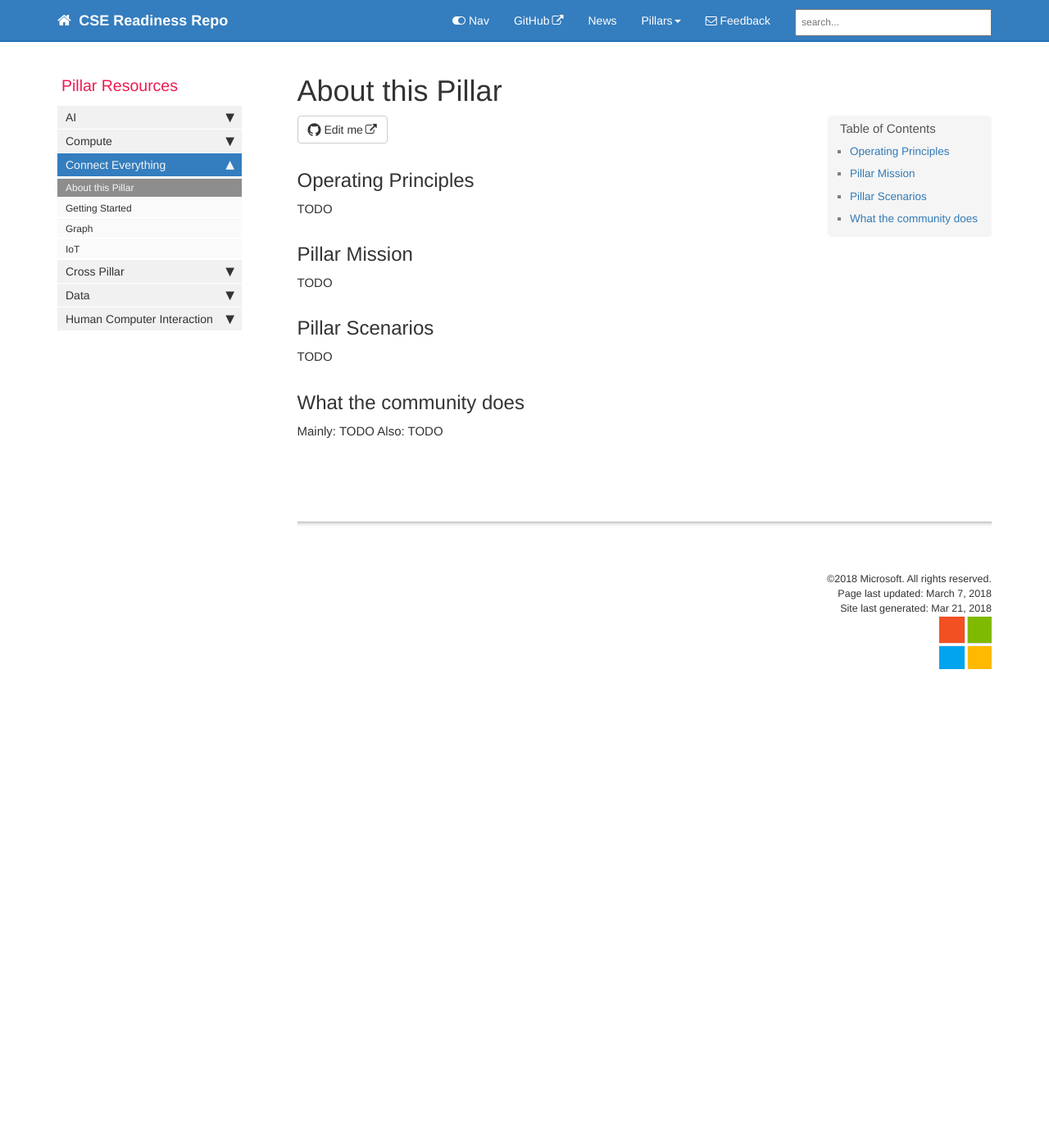
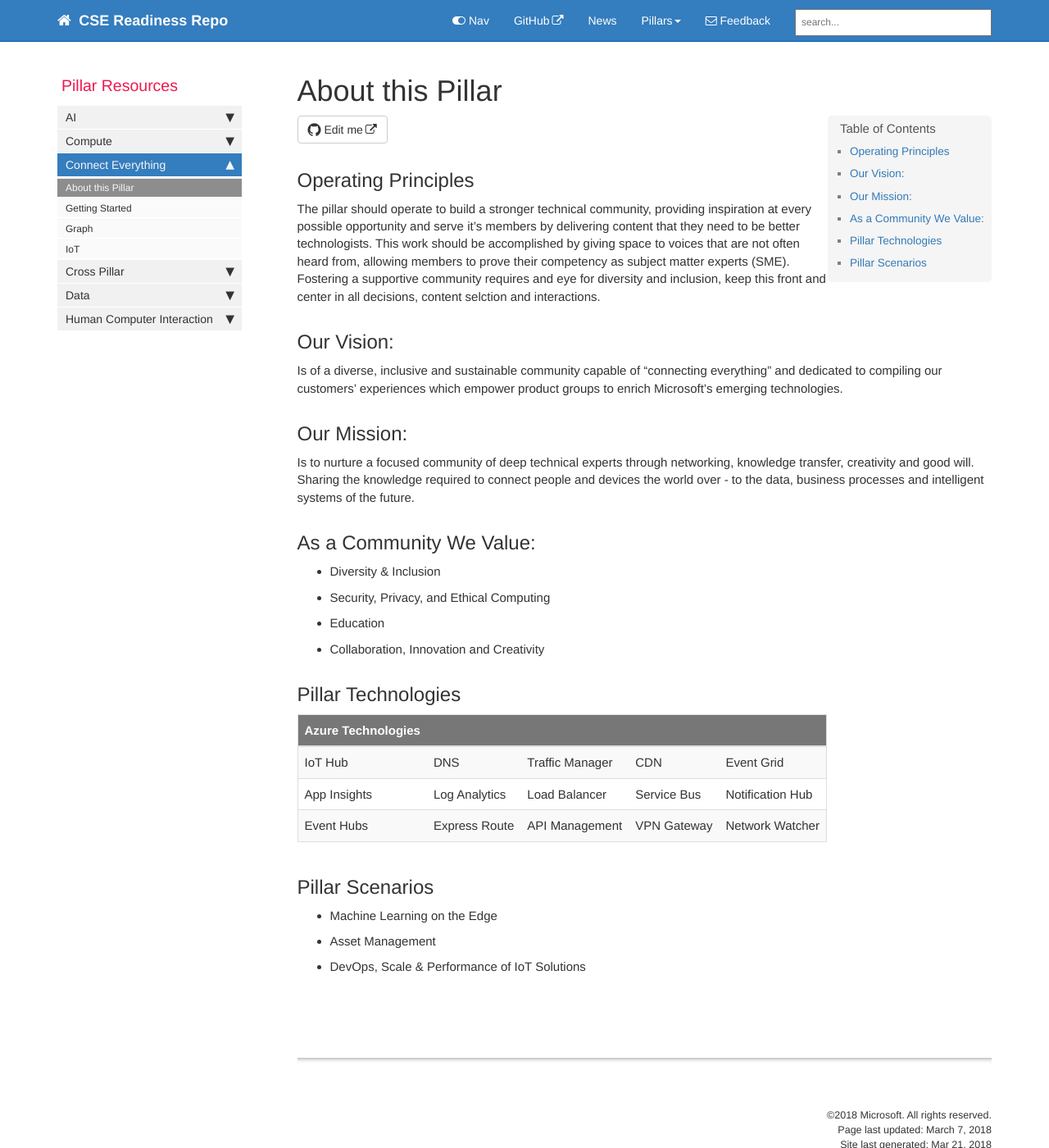
Before and after one commit to microsoft/CSE-Readiness, a Jekyll site: the page built from docs/pages/ConnectEverything/connecteverything.md, in a window 1280 px wide and 1400 px high. Shown: the whole window at 82% size. Built offline with Jekyll 4.4.1, drawn with Linux system fonts in a browser that asks for light colours; nearby versions of some CDN libraries; comment, search, counter and statistics services are not loaded.

Commit message:
Add Pillar Info

```diff
--- a/docs/pages/ConnectEverything/connecteverything.md
+++ b/docs/pages/ConnectEverything/connecteverything.md
@@ -10,20 +10,30 @@ folder: ConnectEverything
 <!-- Here is where the Pillar leads can put in the main goals/principles of the Pillar -->
 
 ## Operating Principles
+The pillar should operate to build a stronger technical community, providing inspiration at every possible opportunity and serve it's members by delivering content that they need to be better technologists.  This work should be accomplished by giving space to voices that are not often heard from, allowing members to prove their competency as subject matter experts (SME).  Fostering a supportive community requires and eye for diversity and inclusion, keep this front and center in all decisions, content selction and interactions.
 
-TODO
+## Our Vision:
+Is of a diverse, inclusive and sustainable community capable of “connecting everything” and dedicated to compiling our customers’ experiences which empower product groups to enrich Microsoft’s emerging technologies.
 
-## Pillar Mission
+## Our Mission:
+Is to nurture a focused community of deep technical experts through networking, knowledge transfer, creativity and good will.  Sharing the knowledge required to connect people and devices the world over - to the data, business processes and intelligent systems of the future.
 
-TODO
+## As a Community We Value:
+- Diversity & Inclusion
+- Security, Privacy, and Ethical Computing
+- Education
+- Collaboration, Innovation and Creativity
+
+## Pillar Technologies
+
+| Azure Technologies   |
+|---|---|---|---|---|
+|  IoT Hub | DNS  | Traffic Manager  | CDN  | Event Grid  |
+| App Insights  | Log Analytics  | Load Balancer  |  Service Bus | Notification Hub  |
+|  Event Hubs | Express Route  | API Management  | VPN Gateway  | Network Watcher  |
 
 ## Pillar Scenarios
 
-TODO
-
-## What the community does
-
-Mainly:
-TODO
-Also:
-TODO
+- Machine Learning on the Edge
+- Asset Management
+- DevOps, Scale & Performance of IoT Solutions
```
